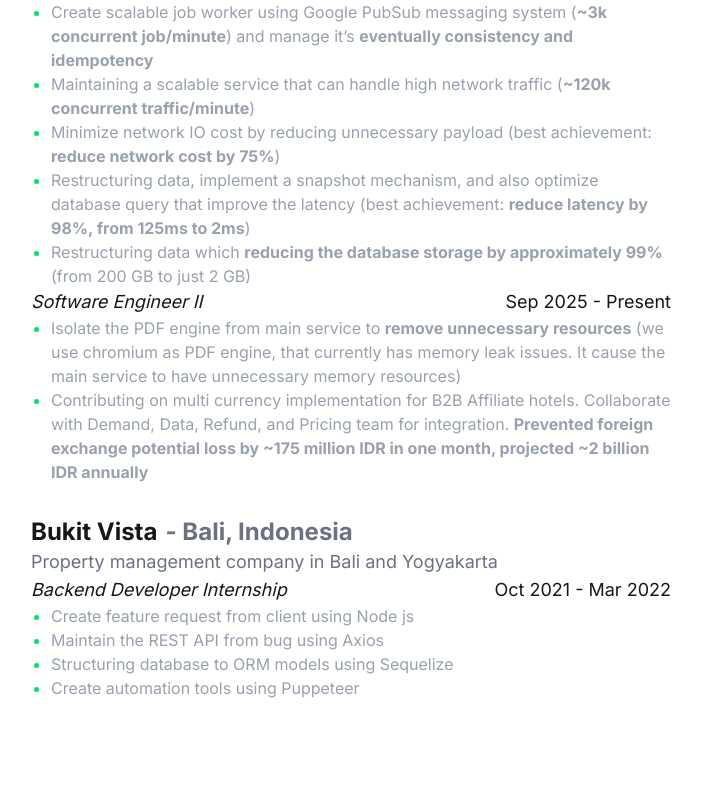
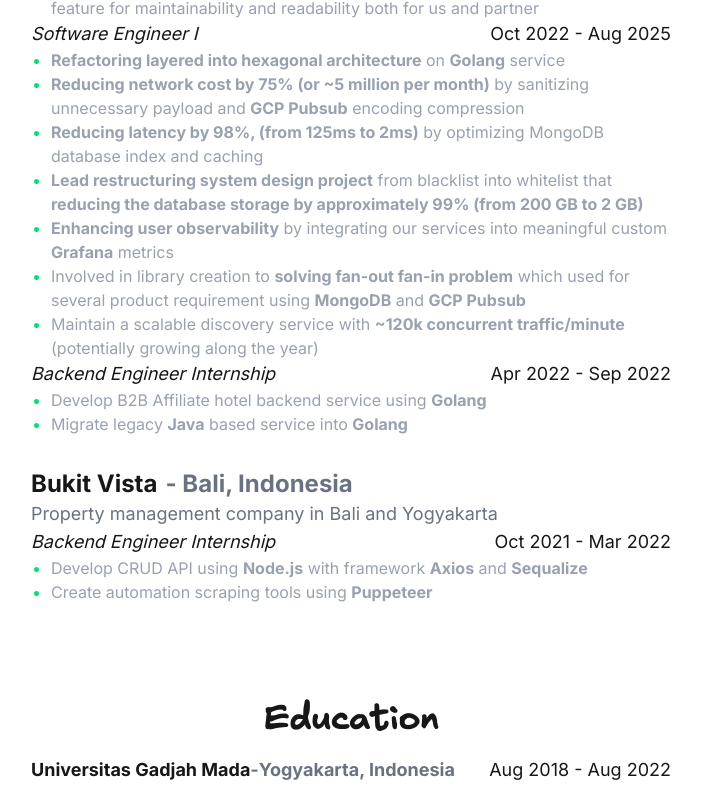
Before and after one commit to RizqiPangestu/portofolio-nextjs, a Next.js app: page /home in a window 1280 px wide. Shown: the part 612-1400 px from the top of the page, without its empty margins (289-991 px from the left). Built offline with nearby package versions, Linux system fonts and the light colour scheme; a web font is replaced by a local one.

Commit message:
Update Resume (#28)

```diff
--- a/src/app/ui/home/home.tsx
+++ b/src/app/ui/home/home.tsx
@@ -29,33 +29,39 @@ export function Experience(){
                 <div className="text-gray-500">Online Travel Agent (OTA) and lifestyle app</div>
                 <div>
                     <div className="flex flex-row justify-between w-full">
-                        <div className="italic">Backend Engineer Internship</div>
-                        <div className="text-right">Apr 2022 - Sep 2022</div>
+                        <div className="italic">Software Engineer II</div>
+                        <div className="text-right">Sep 2025 - Present</div>
                     </div>
+                </div>
+                <ul className="pl-5 text-gray-400 list-disc marker:text-green-400 text-sm md:text-base">
+                    <li><b>Saving ~1 million IDR per month</b> that caused by <b>memory leak</b> by isolating the PDF engine from main service using <b>Gotenberg</b> (Golang based)</li>
+                    <li><b>Prevent forex loss by ~175 million IDR in one month, projected to be ~2 billion IDR annually</b> by enabling multi currency for B2B Affiliate hotels, collaborate with Demand, Data, Refund, and Pricing team</li>
+                    <li><b>Contribute on API migration from XML into JSON contract</b> with improvement feature for maintainability and readability both for us and partner</li>
+                </ul>
+                <div>
                     <div className="flex flex-row justify-between w-full">
                         <div className="italic">Software Engineer I</div>
                         <div className="text-right">Oct 2022 - Aug 2025</div>
                     </div>
                 </div>
                 <ul className="pl-5 text-gray-400 list-disc marker:text-green-400 text-sm md:text-base">
-                    <li>Develop B2B Affiliate hotel backend service using <b>Golang</b></li>
-                    <li>Using <b>MongoDB, Redis, Kafka, GCP Pubsub, and Google Cloud Storage</b> as tech stack</li>
-                    <li>Contribute on code architecture migration <b>from Layered Architecture to Hexagonal Architecture</b> </li>
-                    <li>Create scalable job worker using Google PubSub messaging system (<b>~3k concurrent job/minute</b>) and manage it’s <b>eventually consistency and idempotency</b></li>
-                    <li>Maintaining a scalable service that can handle high network traffic (<b>~120k concurrent traffic/minute</b>)</li>
-                    <li>Minimize network IO cost by reducing unnecessary payload (best achievement: <b>reduce network cost by 75%</b>)</li>
-                    <li>Restructuring data, implement a snapshot mechanism, and also optimize database query that  improve the latency (best achievement: <b>reduce latency by 98%, from 125ms to 2ms</b>)</li>
-                    <li>Restructuring data which <b>reducing the database storage by approximately 99%</b> (from 200 GB to just 2 GB)</li>
+                    <li><b>Refactoring layered into hexagonal architecture</b> on <b>Golang</b> service</li>
+                    <li><b>Reducing network cost by 75% (or ~5 million per month)</b> by sanitizing unnecessary payload and <b>GCP Pubsub</b> encoding compression</li>
+                    <li><b>Reducing latency by 98%, (from 125ms to 2ms)</b> by optimizing MongoDB database index and caching</li>
+                    <li><b>Lead restructuring system design project</b> from blacklist into whitelist that <b>reducing the database storage by approximately 99% (from 200 GB to 2 GB)</b></li>
+                    <li><b>Enhancing user observability</b> by integrating our services into meaningful custom <b>Grafana</b> metrics</li>
+                    <li>Involved in library creation to <b>solving fan-out fan-in problem</b> which used for several product requirement using <b>MongoDB</b> and <b>GCP Pubsub</b></li>
+                    <li>Maintain a scalable discovery service with <b>~120k concurrent traffic/minute</b> (potentially growing along the year)</li>
                 </ul>
                 <div>
                     <div className="flex flex-row justify-between w-full">
-                        <div className="italic">Software Engineer II</div>
-                        <div className="text-right">Sep 2025 - Present</div>
+                        <div className="italic">Backend Engineer Internship</div>
+                        <div className="text-right">Apr 2022 - Sep 2022</div>
                     </div>
                 </div>
                 <ul className="pl-5 text-gray-400 list-disc marker:text-green-400 text-sm md:text-base">
-                    <li>Isolate the PDF engine from main service to <b>remove unnecessary resources</b> (we use chromium as PDF engine, that currently has memory leak issues. It cause the main service to have unnecessary memory resources)</li>
-                    <li>Contributing on multi currency implementation for B2B Affiliate hotels. Collaborate with Demand, Data, Refund, and Pricing team for integration. <b>Prevented foreign exchange potential loss by ~175 million IDR in one month, projected ~2 billion IDR annually</b></li>
+                    <li>Develop B2B Affiliate hotel backend service using <b>Golang</b></li>
+                    <li>Migrate legacy <b>Java</b> based service into <b>Golang</b></li>
                 </ul>
             </div>
             <div className="w-full my-4">
@@ -66,15 +72,13 @@ export function Experience(){
                 <div className="text-gray-500">Property management company in Bali and Yogyakarta</div>
                 <div>
                 <div className="flex flex-row justify-between w-full">
-                        <div className="italic">Backend Developer Internship</div>
+                        <div className="italic">Backend Engineer Internship</div>
                         <div className="text-right">Oct 2021 - Mar 2022</div>
                     </div>
                 </div>
                 <ul className="pl-5 text-gray-400 list-disc marker:text-green-400 text-sm md:text-base">
-                    <li>Create feature request from client using Node js</li>
-                    <li>Maintain the REST API from bug using Axios</li>
-                    <li>Structuring database to ORM models using Sequelize</li>
-                    <li>Create automation tools using Puppeteer</li>
+                    <li>Develop CRUD API using <b>Node.js</b> with framework <b>Axios</b> and <b>Sequalize</b></li>
+                    <li>Create automation scraping tools using <b>Puppeteer</b></li>
                 </ul>
             </div>
         </div>
@@ -93,7 +97,7 @@ export function Education(){
                     <div className="text-gray-500 font-bold">-</div>
                     <div className="text-gray-500 font-bold">Yogyakarta, Indonesia</div>
                 </div>
-                <div className="text-right">Oct 2021 - Mar 2022</div>
+                <div className="text-right">Aug 2018 - Aug 2022</div>
             </div>
             <div className="italic">Bachelor Degree in Computer Science, 3.69/4.00</div>
         </div>
```
